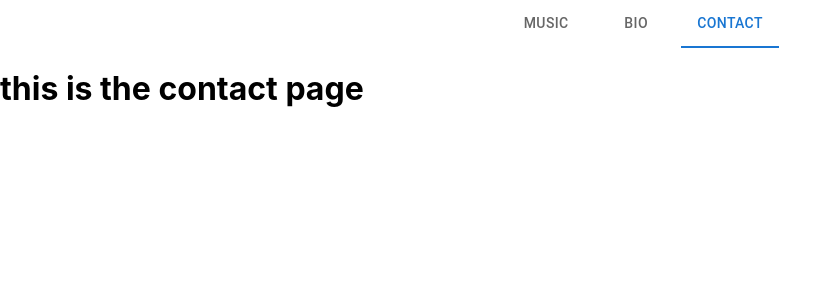
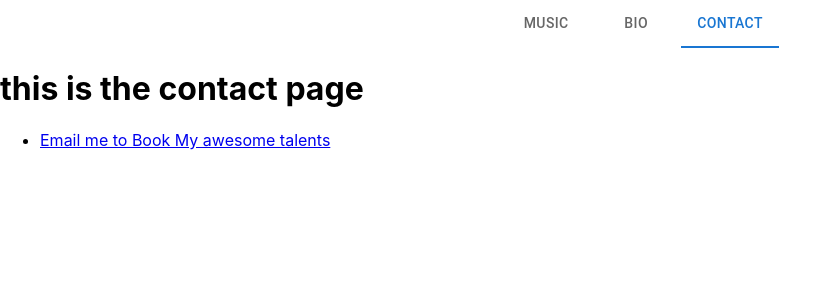
Before and after one commit to elliscj/tache-music, a React (Create React App) app: page / in a window 1280 px wide. Both pictures are taken after a click on the tab "CONTACT". Shown: the top 300 px of the page, without its empty margins (0-826 px from the left). Built offline with nearby package versions, Linux system fonts and the light colour scheme.

Commit message:
contact me email link

```diff
--- a/src/pages/Contact.js
+++ b/src/pages/Contact.js
@@ -1,4 +1,15 @@
 const Contact = () => {
-  return <h1>this is the contact page</h1>;
+  return (
+    <div>
+      <h1>this is the contact page</h1>
+      <ul>
+        <li>
+          <a href="mailto: elliscj@colorado.edu">
+            Email me to Book My awesome talents
+          </a>
+        </li>
+      </ul>
+    </div>
+  );
 };
 export default Contact;
```
